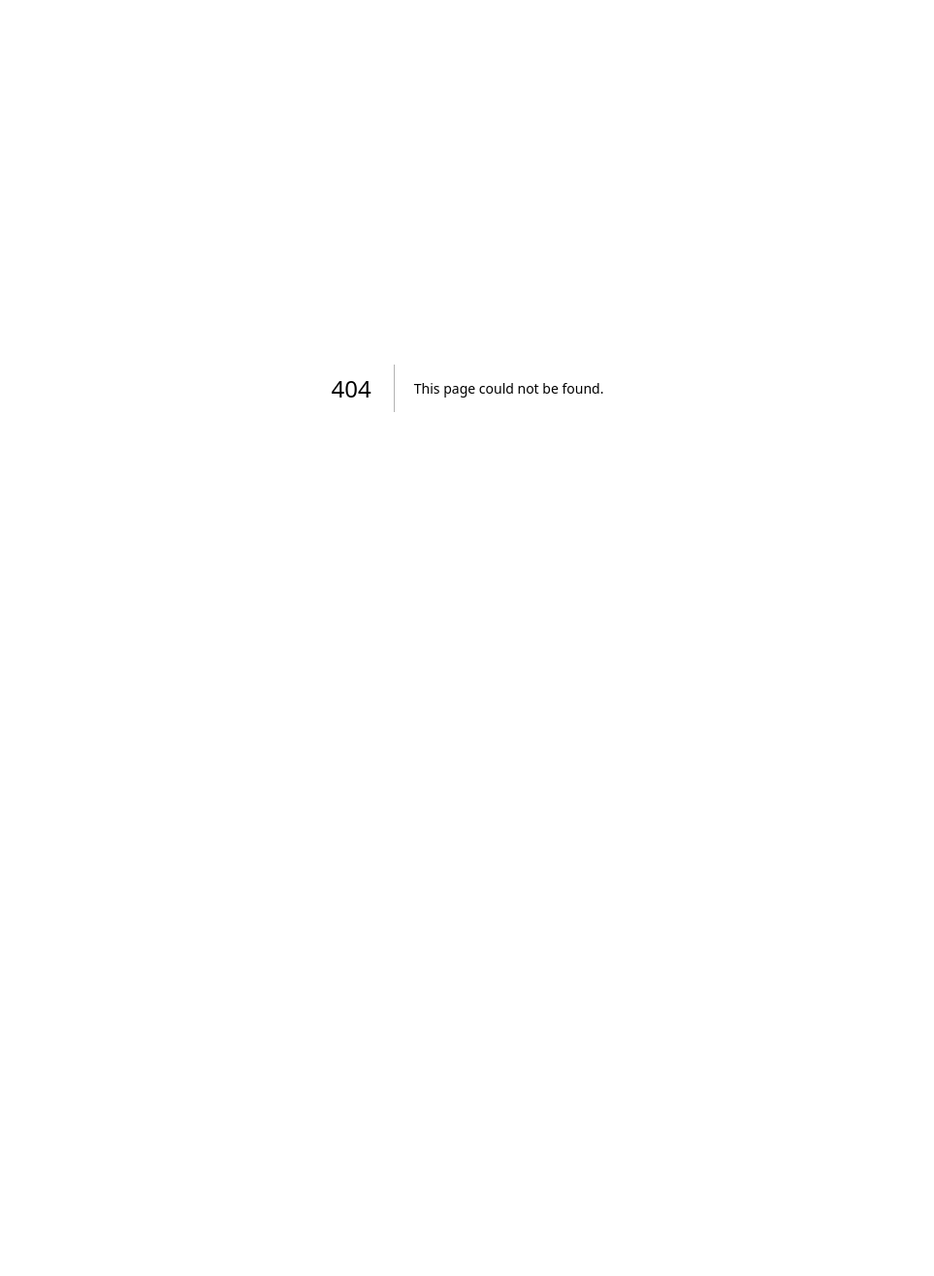
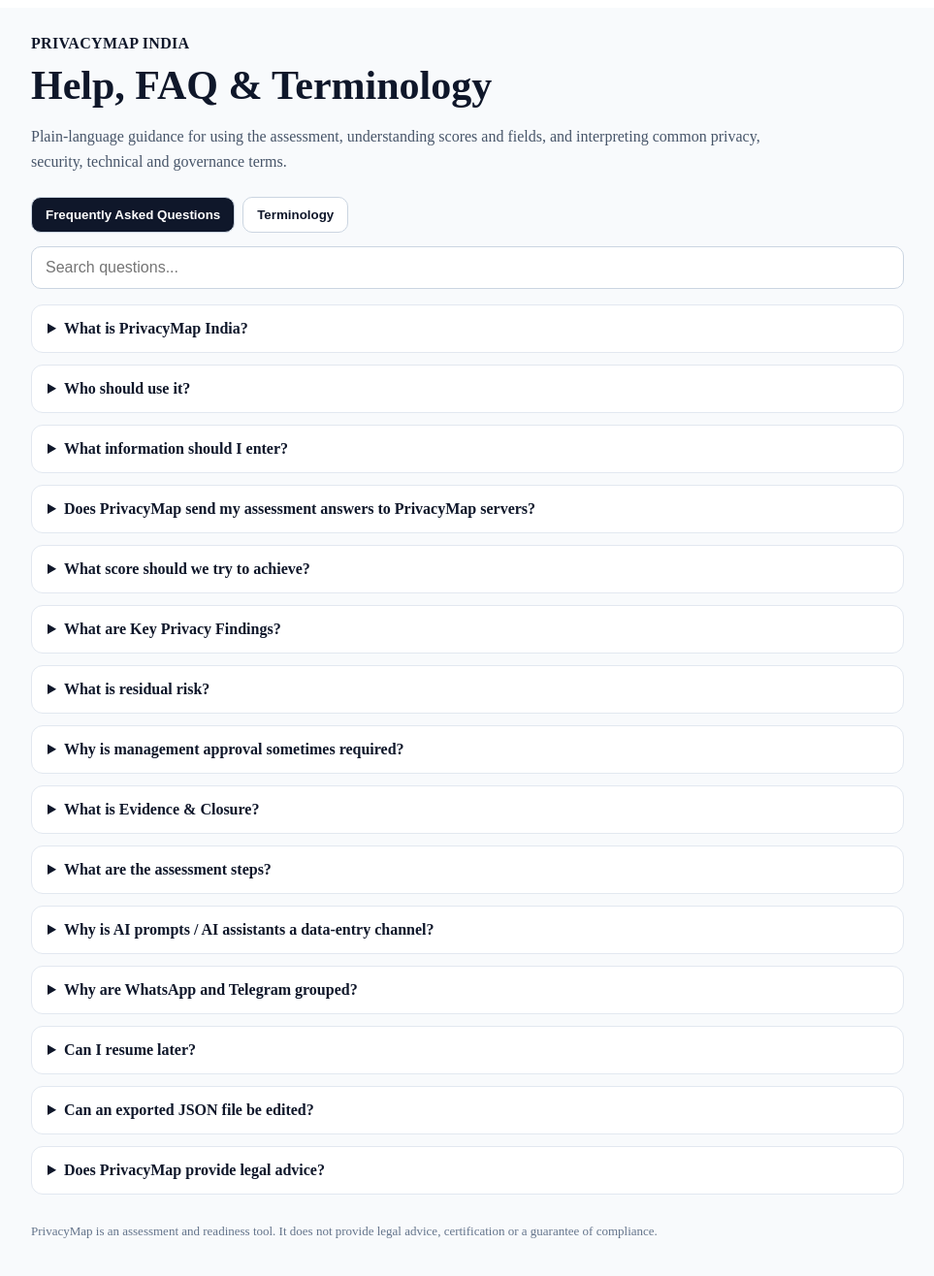
Before and after one commit to sudodemo/privacymap-india, a Next.js app: page /faq in a window 1280 px wide. Before the commit this address had no page. Shown: the top 1316 px of the page at 97% size, without its empty margins (158-1121 px from the left). Before the commit the page ends 800 px from the top, so only its background shows below. Built offline with nearby package versions, Linux system fonts and the light colour scheme.

Commit message:
feat: add user FAQ and terminology page

```diff
--- /dev/null
+++ b/app/faq/page.tsx
@@ -0,0 +1,91 @@
+"use client";
+
+import { useMemo, useState } from "react";
+
+const faq = [
+  ["What is PrivacyMap India?", "PrivacyMap India is a browser-based privacy assessment tool designed to help organisations understand how they handle personal data and prepare for the Digital Personal Data Protection framework in India."],
+  ["Who should use it?", "Business owners, managers, privacy, HR, IT, security and compliance teams, process owners and others who understand how the organisation handles personal data. You do not need to be a privacy lawyer or developer."],
+  ["What information should I enter?", "Answer based on how your organisation actually works. Use evidence where available and do not guess simply to improve a score."],
+  ["Does PrivacyMap send my assessment answers to PrivacyMap servers?", "The assessment is designed to process assessment responses locally in the browser. Review the application's Privacy Assurance information and your own browser/device environment."],
+  ["What score should we try to achieve?", "There is no legally prescribed PrivacyMap score that proves compliance. The goal is to address identified gaps, reduce material privacy risk, establish governance and evidence, and improve readiness. A high score is not proof of compliance."],
+  ["What are Key Privacy Findings?", "They are the principal issues identified by the assessment. Other report sections may refer to the same findings. Finding titles link back to their original entry in Key Privacy Findings."],
+  ["What is residual risk?", "Residual risk is the risk that remains after existing or planned controls and treatments are considered. It does not mean all risk has been eliminated."],
+  ["Why is management approval sometimes required?", "Some residual-risk decisions need an accountable authority to review and approve them. Recording a risk decision and obtaining formal approval are separate governance activities."],
+  ["What is Evidence & Closure?", "It records proof that an action or control was addressed and verified, such as policy references, procedures, tickets, training records or configuration evidence."],
+  ["What are the assessment steps?", "The workflow moves from organisation and processing context through findings, treatment, residual-risk decisions, DPDP mapping, governance, remediation tracking and evidence/closure. Later steps become available when their prerequisites are complete."],
+  ["Why is AI prompts / AI assistants a data-entry channel?", "People can enter personal data into AI tools. PrivacyMap therefore treats AI prompts / AI assistants as a first-class channel. AI use alone does not automatically create a privacy finding."],
+  ["Why are WhatsApp and Telegram grouped?", "They are examples of messaging apps. PrivacyMap groups messaging products under one channel and can optionally record the specific platform."],
+  ["Can I resume later?", "Yes. Assessment continuity supports local saving and resume, together with export/import and restore capabilities where provided."],
+  ["Can an exported JSON file be edited?", "Yes. JSON is data, not a tamper-proof signature. PrivacyMap validates imported structure and values, but validation cannot prove that the contents are truthful or originally produced by an authorised person."],
+  ["Does PrivacyMap provide legal advice?", "No. It provides assessment guidance and readiness information. Obtain appropriate professional advice for important legal interpretations or organisation-specific decisions."],
+];
+
+const terms = [
+  ["Personal data", "Information relating to an identifiable individual."],
+  ["Data Principal", "The individual to whom personal data relates."],
+  ["Data Fiduciary", "An organisation or person that determines the purpose and means of processing personal data."],
+  ["Data Processor", "A party that processes personal data on behalf of another organisation."],
+  ["Processing", "Activities performed on personal data, such as collecting, storing, using, sharing or deleting it."],
+  ["Consent", "A permission mechanism used where processing relies on consent and the applicable requirements are met."],
+  ["Notice", "Information provided to a person about relevant personal-data processing."],
+  ["Finding", "A privacy issue or condition identified by the assessment that requires attention, review or treatment."],
+  ["Risk", "The potential for a privacy issue to cause harm or create exposure, considered using the application's risk model."],
+  ["Inherent risk", "The assessed risk before considering the effect of controls or treatments."],
+  ["Residual risk", "The risk that remains after existing or planned controls and treatments are considered."],
+  ["Risk treatment", "An action or set of actions intended to reduce, transfer, avoid or otherwise manage a risk."],
+  ["Control", "A measure, process or safeguard intended to reduce risk or support an obligation."],
+  ["Evidence", "Information that supports the claim that a control or remediation action exists or has been completed."],
+  ["Governance", "The roles, decisions, accountability, approvals and oversight used to manage privacy."],
+  ["Data minimisation", "The principle of limiting collection and use to what is relevant and necessary for the intended purpose."],
+  ["Retention", "How long personal data is kept."],
+  ["Deletion", "Removing personal data when it is no longer required, subject to applicable requirements and legitimate retention needs."],
+  ["Cross-border transfer", "Transfer or access involving personal data moving to or being accessed from another jurisdiction."],
+  ["Encryption", "A security technique that transforms information so it is not readable without the appropriate key or mechanism."],
+  ["Authentication", "The process of establishing that a user or system is who or what it claims to be."],
+  ["Authorisation", "Determining what an authenticated user or system is permitted to access or do."],
+  ["API", "An interface that allows software systems to exchange data or invoke functions."],
+  ["AI assistant", "A software system that can generate or transform content in response to prompts. Personal data entered into it may become part of a processing activity."],
+  ["Messaging app", "A communication platform such as WhatsApp, Telegram, Signal or similar services."],
+  ["DPDP", "The Digital Personal Data Protection framework in India."],
+  ["Readiness score", "PrivacyMap's assessment indicator showing how the recorded answers align with its readiness model. It is not a legal certification."],
+];
+
+export default function FAQPage() {
+  const [tab, setTab] = useState<"faq" | "terms">("faq");
+  const [query, setQuery] = useState("");
+  const source = tab === "faq" ? faq : terms;
+  const filtered = useMemo(() => source.filter(([title, text]) => `${title} ${text}`.toLowerCase().includes(query.toLowerCase())), [source, query]);
+
+  return (
+    <main style={{ minHeight: "100vh", background: "#f8fafc", padding: "28px 16px 64px", color: "#0f172a" }}>
+      <div style={{ maxWidth: 900, margin: "0 auto" }}>
+        <header style={{ marginBottom: 24 }}>
+          <div style={{ fontWeight: 800, letterSpacing: ".02em" }}>PRIVACYMAP INDIA</div>
+          <h1 style={{ margin: "10px 0 8px", fontSize: "clamp(28px, 5vw, 42px)" }}>Help, FAQ & Terminology</h1>
+          <p style={{ color: "#475569", lineHeight: 1.6, maxWidth: 760 }}>Plain-language guidance for using the assessment, understanding scores and fields, and interpreting common privacy, security, technical and governance terms.</p>
+        </header>
+
+        <div style={{ display: "flex", gap: 8, flexWrap: "wrap", marginBottom: 14 }}>
+          <button onClick={() => setTab("faq")} aria-pressed={tab === "faq"} style={{ border: "1px solid #cbd5e1", borderRadius: 10, padding: "10px 14px", background: tab === "faq" ? "#0f172a" : "white", color: tab === "faq" ? "white" : "#0f172a", fontWeight: 700 }}>Frequently Asked Questions</button>
+          <button onClick={() => setTab("terms")} aria-pressed={tab === "terms"} style={{ border: "1px solid #cbd5e1", borderRadius: 10, padding: "10px 14px", background: tab === "terms" ? "#0f172a" : "white", color: tab === "terms" ? "white" : "#0f172a", fontWeight: 700 }}>Terminology</button>
+        </div>
+
+        <input value={query} onChange={(e) => setQuery(e.target.value)} placeholder={tab === "faq" ? "Search questions..." : "Search terms..."} aria-label="Search help" style={{ width: "100%", boxSizing: "border-box", padding: "12px 14px", border: "1px solid #cbd5e1", borderRadius: 10, background: "white", marginBottom: 16, fontSize: 16 }} />
+
+        <section style={{ display: "grid", gap: 12 }}>
+          {filtered.map(([title, text]) => (
+            <details key={title} style={{ background: "white", border: "1px solid #e2e8f0", borderRadius: 12, padding: "15px 16px" }}>
+              <summary style={{ cursor: "pointer", fontWeight: 750 }}>{title}</summary>
+              <p style={{ margin: "12px 0 2px", color: "#475569", lineHeight: 1.65 }}>{text}</p>
+            </details>
+          ))}
+          {!filtered.length && <p style={{ color: "#64748b" }}>No matching information found.</p>}
+        </section>
+
+        <footer style={{ marginTop: 28, color: "#64748b", fontSize: 13, lineHeight: 1.6 }}>
+          PrivacyMap is an assessment and readiness tool. It does not provide legal advice, certification or a guarantee of compliance.
+        </footer>
+      </div>
+    </main>
+  );
+}
```
